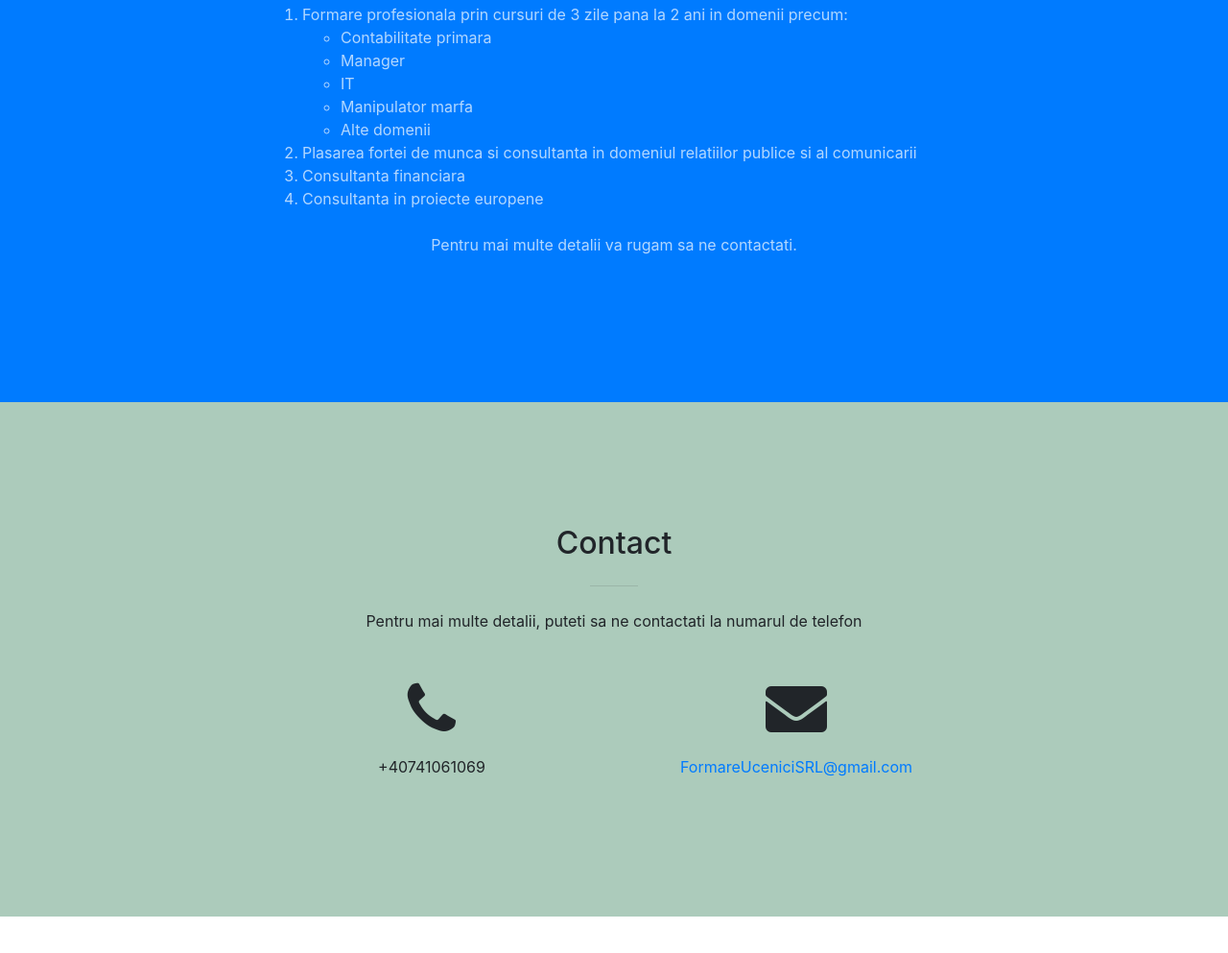
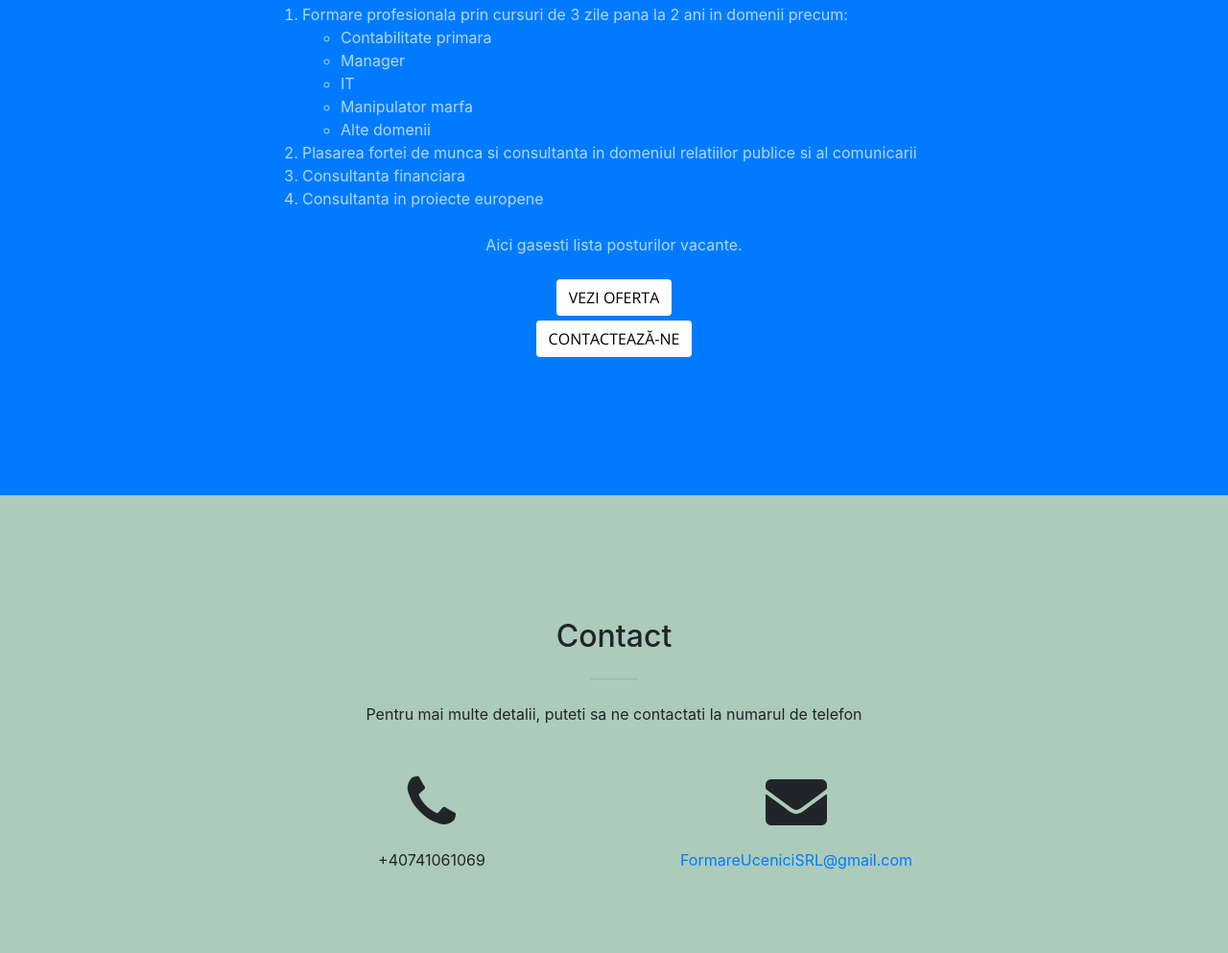
Before and after one commit to formareucenici/formareucenicisrl.github.io, a website with bundled scripts: page index.html in a window 1280 px wide. Shown: the part 1060-2053 px from the top of the page at 96% size. Before the commit the page ends 2015 px from the top, so only its background shows below. Built offline with nearby package versions, Linux system fonts and the light colour scheme.

Commit message:
Update index.html

```diff
--- a/index.html
+++ b/index.html
@@ -82,7 +82,10 @@
                   <li>Consultanta financiara</li>
                   <li>Consultanta in proiecte europene</li>
                   </ol><p class="text-faded mb-4">
-                  Pentru mai multe detalii va rugam sa ne contactati.
+                  <p class="text-faded mb-4">Aici gasesti lista posturilor vacante.</p>
+                  <a class="btn btn-xl js-scroll-trigger" style="background-color: white; color: black; cursor: pointer;"  href="img/header.jpg" download="header.jpg" target="_blanked">VEZI OFERTA</a>
+                  <br>
+                  <a class="btn btn-xl js-scroll-trigger" style="background-color: white; color: black; margin-top: 5px;" href="#contact">CONTACTEAZĂ-NE</a>
                   </p>
                 </div>
             </div>
```
